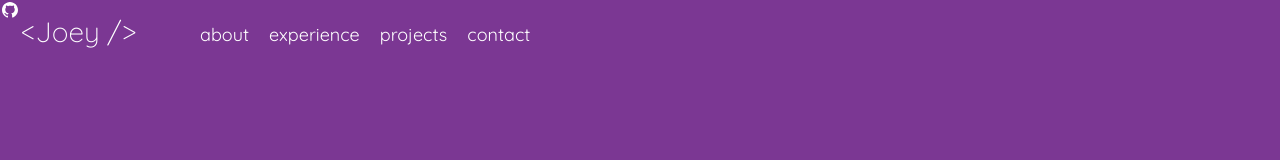
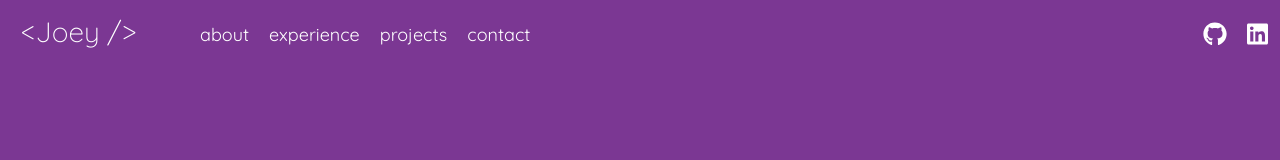
Before and after one commit to jwhunt19/portfolio, a Next.js app: page / in a window 1280 px wide. Shown: the top 160 px of the page. Built offline with nearby package versions, Linux system fonts and the light colour scheme; a web font is replaced by a local one.

Commit message:
add contact section with contact form

```diff
--- a/package.json
+++ b/package.json
@@ -9,6 +9,11 @@
   },
   "dependencies": {
     "@fortawesome/fontawesome-free": "^5.15.3",
+    "@fortawesome/fontawesome-svg-core": "^1.2.35",
+    "@fortawesome/free-brands-svg-icons": "^5.15.3",
+    "@fortawesome/free-regular-svg-icons": "^5.15.3",
+    "@fortawesome/free-solid-svg-icons": "^5.15.3",
+    "@fortawesome/react-fontawesome": "^0.1.14",
     "@material-ui/core": "^4.11.3",
     "@material-ui/icons": "^4.11.2",
     "next": "10.0.9",
--- a/pages/_document.js
+++ b/pages/_document.js
@@ -10,9 +10,7 @@ class MyDocument extends Document {
     return (
       <Html>
         <Head>
-          <script defer src="../node_modules/@fortawesome/fontawesome-free/js/brands.js"></script>
-          <script defer src="../node_modules/@fortawesome/fontawesome-free/js/solid.js"></script>
-          <script defer src="../node_modules/@fortawesome/fontawesome-free/js/fontawesome.js"></script>
+          <link rel="stylesheet" href="https://fonts.googleapis.com/icon?family=Material+Icons" />
        </Head>
         <body>
           <Main />
--- a/pages/index.js
+++ b/pages/index.js
@@ -1,8 +1,11 @@
 import Image from 'next/image'
 import React, { useState } from 'react';
-import { Modal, Button } from '@material-ui/core';
+import { Modal, Button, Icon } from '@material-ui/core';
 import { makeStyles } from '@material-ui/core/styles';
 
+import { FontAwesomeIcon } from '@fortawesome/react-fontawesome'
+import { faGithub, faLinkedin, faTwitter } from '@fortawesome/free-brands-svg-icons'
+import { faEnvelope } from '@fortawesome/free-solid-svg-icons'
 
 export default function Home() {
   const [gohulaOpen, setGohulaOpen] = useState(false);
@@ -52,19 +55,22 @@ export default function Home() {
     <>
     <header>
       <span className="logo">&lt;Joey /&gt;</span>
-      <nav>
+      <nav id="navbar">
+        <div>
           <a href="#about">about</a>
           <a href="#experience">experience</a>
           <a href="#projects">projects</a>
           <a href="#contact">contact</a>
-      </nav>
+        </div>
         <div className="socials">
           <a href="https://github.com/jwhunt19">
-          <i className="fab fa-github"></i>
+            <FontAwesomeIcon className="fa-lg" icon={faGithub} />
           </a>
-        <a href=""></a>
-        <a href=""></a>
+          <a href="">
+            <FontAwesomeIcon className="fa-lg" icon={faLinkedin} />
+          </a>
         </div>
+      </nav>
     </header>
 
     {/* Hero */}
@@ -300,8 +306,43 @@ export default function Home() {
     </div>
 
     {/* Contact */}
+    <div id="contact">
+      <h3>Contact</h3>
+      <div className="contact-wrapper">
+        <form
+          action="https://formspree.io/f/xrgrbzoe"
+          method="POST"
+        >
+          <input type="text" name="name" placeholder="Your Name" />
+          <input type="email" name="_replyto" placeholder="Your Email" />
+          <input type="text" name="subject" placeholder="Subject" />
+          <textarea name="message" placeholder="Message" />
+          <Button  className="contact-submit" variant="outlined" type="submit" endIcon={<Icon>send</Icon>}>Send</Button>
+        </form>
+        <div className="contact-info">
+          <p className="contact-info-text">
+            Whether you want to talk about opportunities, collaboration, advice or just chat,
+            please do not hesitate to fill out the form here or shoot me an email directly at jwhunt19@gmail.com
+          </p>
+          <div className="contact-socials">
+            <a href="https://github.com/jwhunt19">
+              <FontAwesomeIcon className="fa-2x" icon={faGithub} />
+            </a>
+            <a href="">
+              <FontAwesomeIcon className="fa-2x" icon={faLinkedin} />
+            </a>
+            <a href="">
+              <FontAwesomeIcon className="fa-2x" icon={faEnvelope} />
+            </a>
+            <a href="">
+              <FontAwesomeIcon className="fa-2x" icon={faTwitter} />
+            </a>
+          </div>
           <div>
 
+          </div>
+        </div>
+      </div>
     </div>
     </>
   )
--- a/styles/globals.css
+++ b/styles/globals.css
@@ -52,6 +52,9 @@ header {
 }
 
 nav {
+  display: flex;
+  width: 85vw;
+  justify-content: space-between;
   font-size: 18px;
   line-height: 30px;
   text-align: center;
@@ -65,9 +68,14 @@ nav a {
 }
 
 nav a:hover {
-  font-size: 1.05em;
+  font-size: 1.01em;
   color: rgb(221, 154, 235);
 }
+
+.socials {
+  display: flex;
+}
+
 
 /* Hero */
 
@@ -159,6 +167,9 @@ h4 {
 .projects-card {
   display: flex;
   justify-content: space-evenly;
+}
+
+.projects-card:not(:last-child) {
   margin-bottom: 100px;
 }
 
@@ -192,3 +203,70 @@ h4 {
 .projects-card-button {
   margin: 5px !important;
 }
+
+/* Contact */
+
+#contact h3 {
+  padding-bottom: 0px !important;
+}
+
+.contact-wrapper {
+  display: flex;
+  justify-content: center;
+}
+
+.contact-wrapper form {
+  display: flex;
+  flex-direction: column;
+  width: 30%;
+  margin: 70px;
+}
+
+.contact-wrapper form input, .contact-wrapper form textarea {
+  padding: 10px;
+  margin-bottom: 20px;
+  border: 1px solid rgb(201, 201, 201);
+  border-radius: 3px;
+}
+
+.contact-wrapper form textarea {
+  resize: vertical;
+  height: 100px;
+  max-height: 300px;
+}
+
+.contact-wrapper div {
+  width: 30%;
+  margin: 70px;
+}
+
+.contact-submit {
+  width: 35%;
+}
+
+.contact-info-text {
+  text-align: center !important;
+}
+
+.contact-socials {
+  display: flex;
+  justify-content: space-around;
+  margin: 70px 0px 0px 0px !important;
+  width: 100% !important;
+}
+
+.contact-socials a {
+  width: 75px;
+  height: 75px;
+  display: flex;
+  justify-content: center;
+  align-items: center;
+  border-radius: 50%;
+  border: 1px solid #c4c4c4;
+  background-color: #ffffff;
+  transition: 0.3s;
+}
+
+.contact-socials a:hover {
+  background-color: #f1f1f1;
+}
```
Lines whose indentation alone changed are shown as unchanged.
